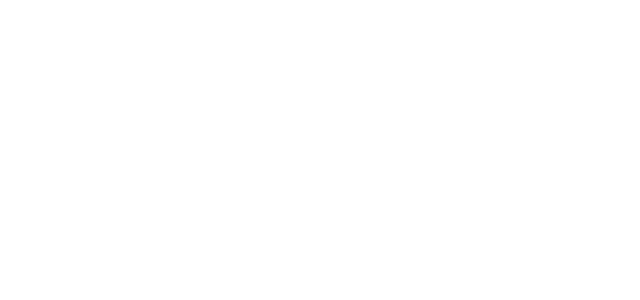
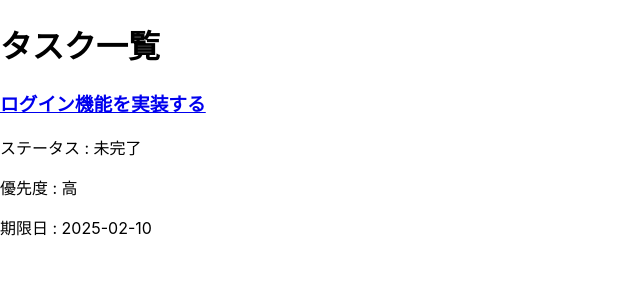
Before and after one commit to kohei-financier/react-task-app, a React (Vite) app: page /tasks in a window 1280 px wide. Before the commit this address had no page. Shown: the top 300 px of the page, without its empty margins (0-640 px from the left). Built offline with nearby package versions, Linux system fonts and the light colour scheme.

Commit message:
タスク一覧ページ作成

```diff
--- a/src/App.tsx
+++ b/src/App.tsx
@@ -1,10 +1,12 @@
 import { Route, Routes } from "react-router-dom";
 import HomePage from "./pages/home";
+import TaskListPage from "./pages/tasks/taskListPage";
 
 function App() {
   return (
     <Routes>
       <Route path="/" element={<HomePage />} />
+      <Route path="/tasks" element={<TaskListPage />} />
     </Routes>
   );
 }
--- /dev/null
+++ b/src/features/tasks/containers/TaskListContainer.tsx
@@ -0,0 +1,17 @@
+import { Link } from "react-router-dom";
+
+export default function TaskListContainer() {
+  return (
+    <div>
+      <h1>タスク一覧</h1>
+      <div>
+        <Link>
+          <h3>ログイン機能を実装する</h3>
+        </Link>
+        <p>ステータス : 未完了</p>
+        <p>優先度 : 高</p>
+        <p>期限日 : 2025-02-10</p>
+      </div>
+    </div>
+  );
+}
--- /dev/null
+++ b/src/pages/tasks/taskListPage.tsx
@@ -0,0 +1,9 @@
+import TaskListContainer from "../../features/tasks/containers/TaskListContainer"
+
+export default function TaskListPage() {
+  return (
+    <div>
+      <TaskListContainer />
+    </div>
+  )
+}
```
Also changed, not shown: src/features/tasks/mocks/task.ts (added, +34 -0 lines), src/types/task.ts (added, +14 -0 lines).
